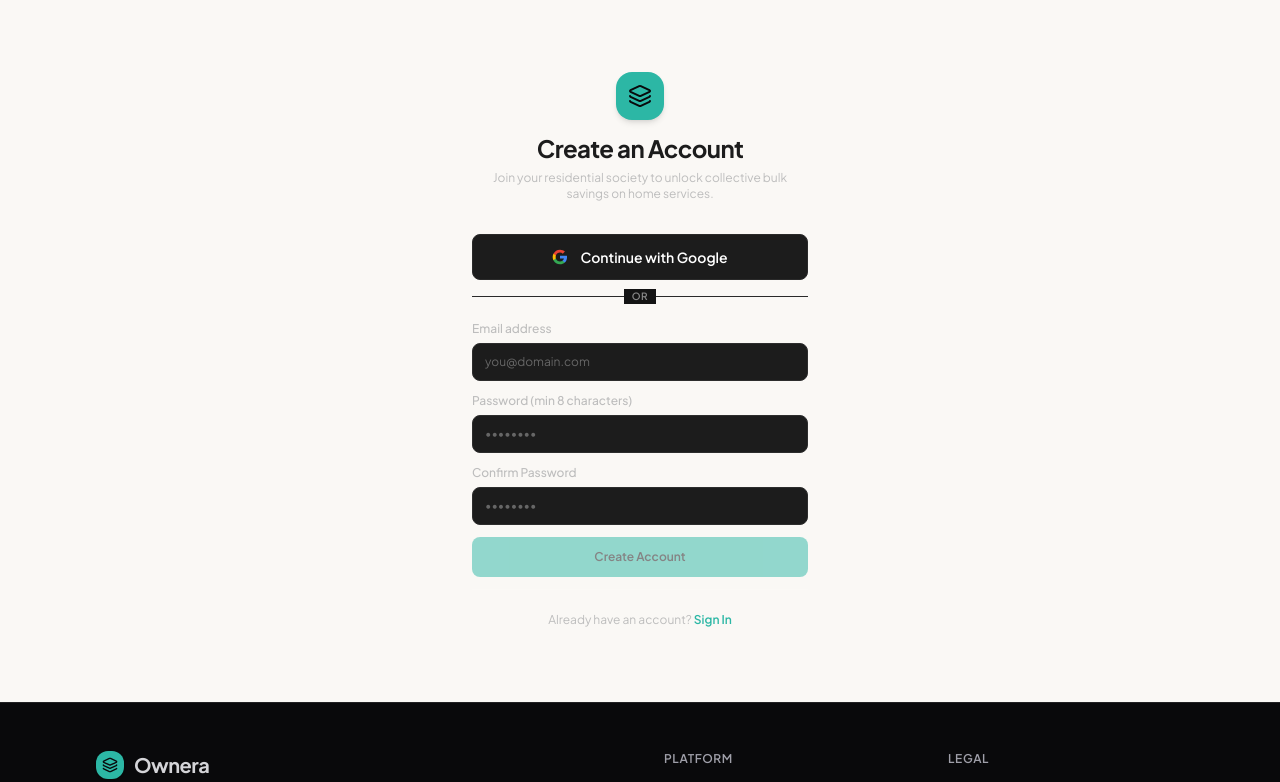
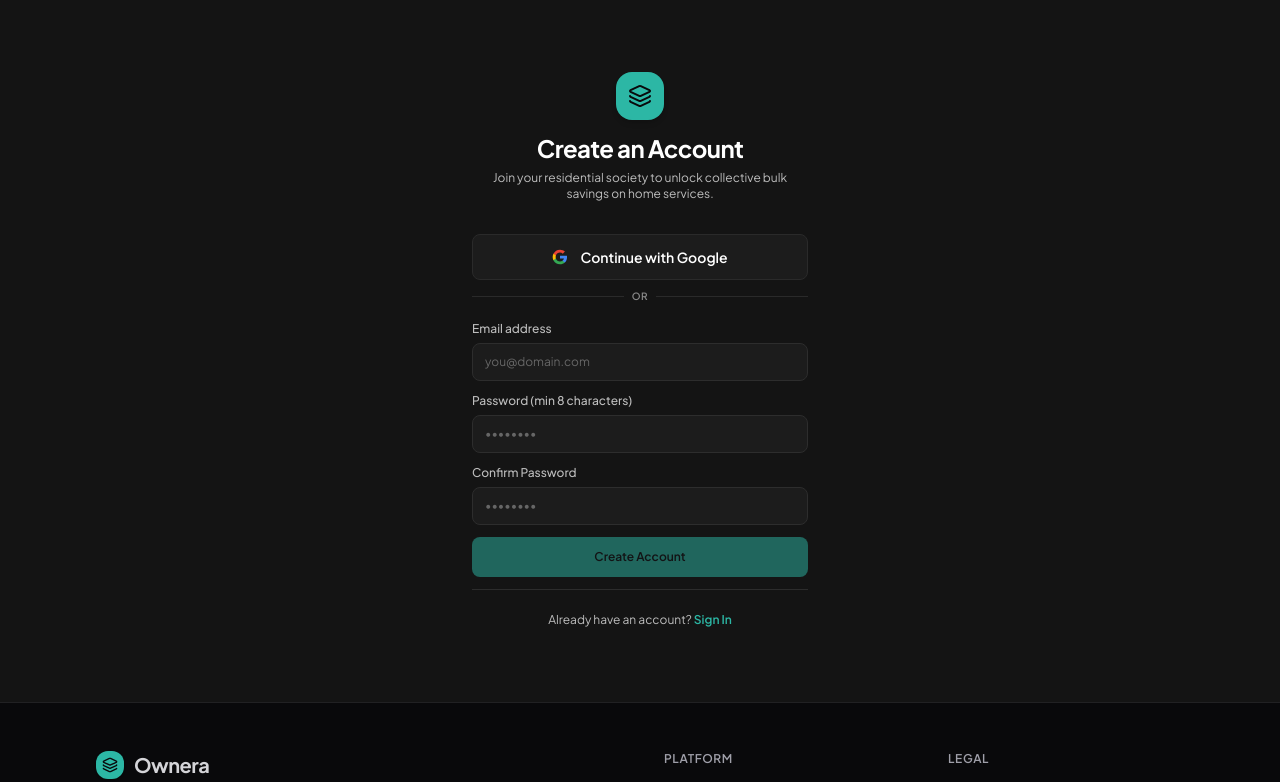
Before and after one commit to gazzillionmiles/Ownera, a Next.js app: page /signup in a window 1280 px wide. Shown: the top 782 px of the page. Built offline with nearby package versions, Linux system fonts and the light colour scheme; no server answers.

Commit message:
fix(ui): unify background color for login and signup pages

```diff
--- a/src/app/(auth)/login/page.tsx
+++ b/src/app/(auth)/login/page.tsx
@@ -6,7 +6,7 @@ import { Footer } from '@/src/shared/components/Footer';
 
 export default function LoginPage() {
   return (
-    <div className="min-h-screen flex flex-col bg-[#FAF8F5] dark:bg-[#121316] text-[#1C1C1C] dark:text-white relative overflow-hidden">
+    <div className="min-h-screen flex flex-col bg-[#141414] text-white relative overflow-hidden">
       <div className="relative z-10 flex-1 flex items-center justify-center py-12">
         <React.Suspense fallback={null}>
           <LoginView theme="dark" />
--- a/src/app/(auth)/signup/page.tsx
+++ b/src/app/(auth)/signup/page.tsx
@@ -6,7 +6,7 @@ import { Footer } from '@/src/shared/components/Footer';
 
 export default function SignupPage() {
   return (
-    <div className="min-h-screen flex flex-col bg-[#FAF8F5] dark:bg-[#121316] text-[#1C1C1C] dark:text-white relative overflow-hidden">
+    <div className="min-h-screen flex flex-col bg-[#141414] text-white relative overflow-hidden">
       <div className="relative z-10 flex-1 flex items-center justify-center py-12">
         <React.Suspense fallback={null}>
           <LoginView theme="dark" initialMode="signup" />
```
Also changed, not shown: src/shared/components/LoginView.tsx (+21 -5 lines).
